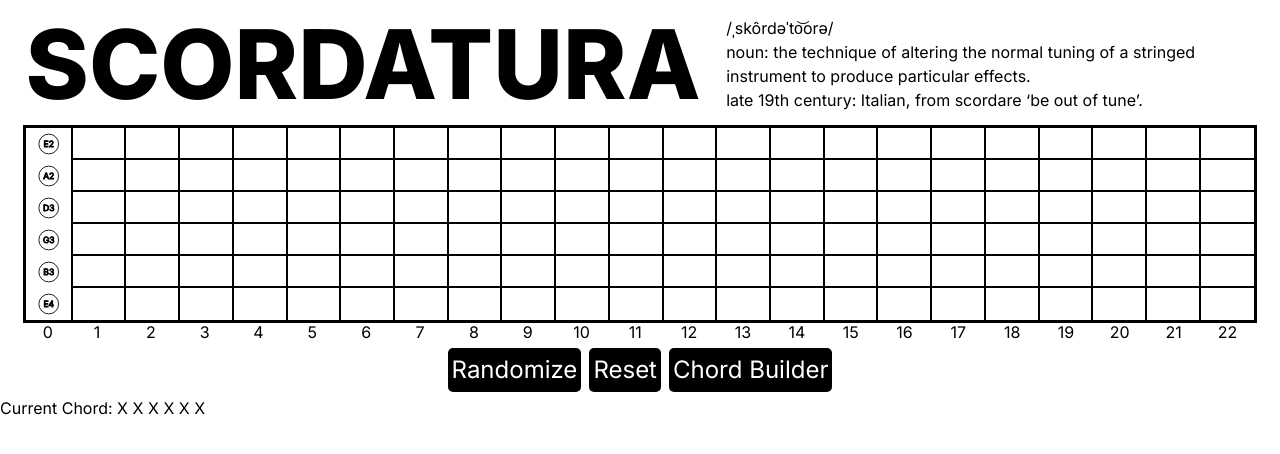
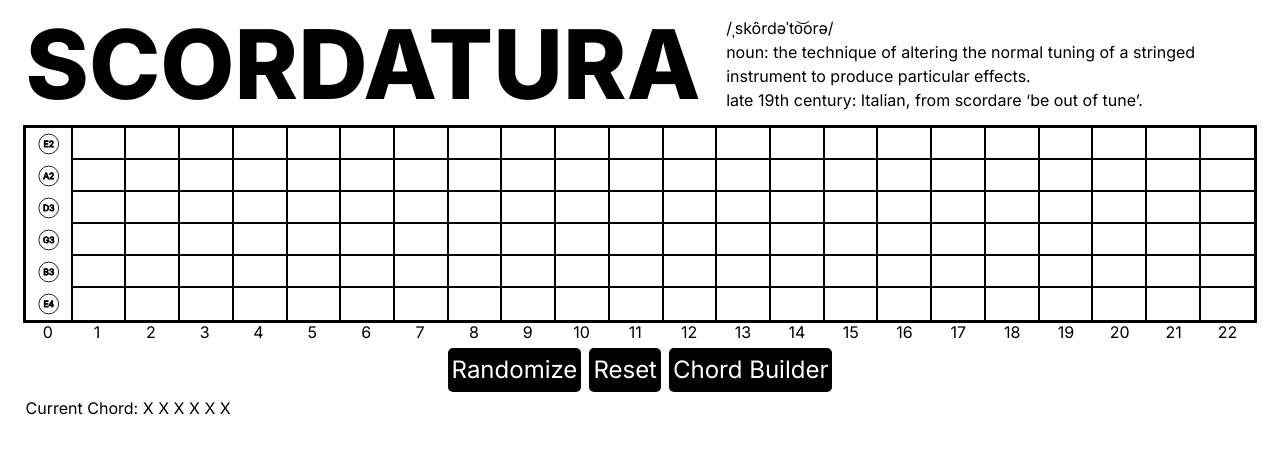
Before and after one commit to c0lin0Brien/scordatura, a Next.js app in the folder scordatura/: page / in a window 1280 px wide. Shown: the top 454 px of the page. Built offline with nearby package versions, Linux system fonts and the light colour scheme.

Commit message:
adjust margins

```diff
--- a/scordatura/components/chordDisplay.tsx
+++ b/scordatura/components/chordDisplay.tsx
@@ -9,7 +9,7 @@ interface ChordDisplayProps {
 const ChordDisplay: React.FC<ChordDisplayProps> = ({chordMode, currentChord}) => {
 
     return(
-        <div>
+        <div className="mx-[2vw]">
             Current Chord: {useContext(ChordContext)}
         </div>
     )
```
